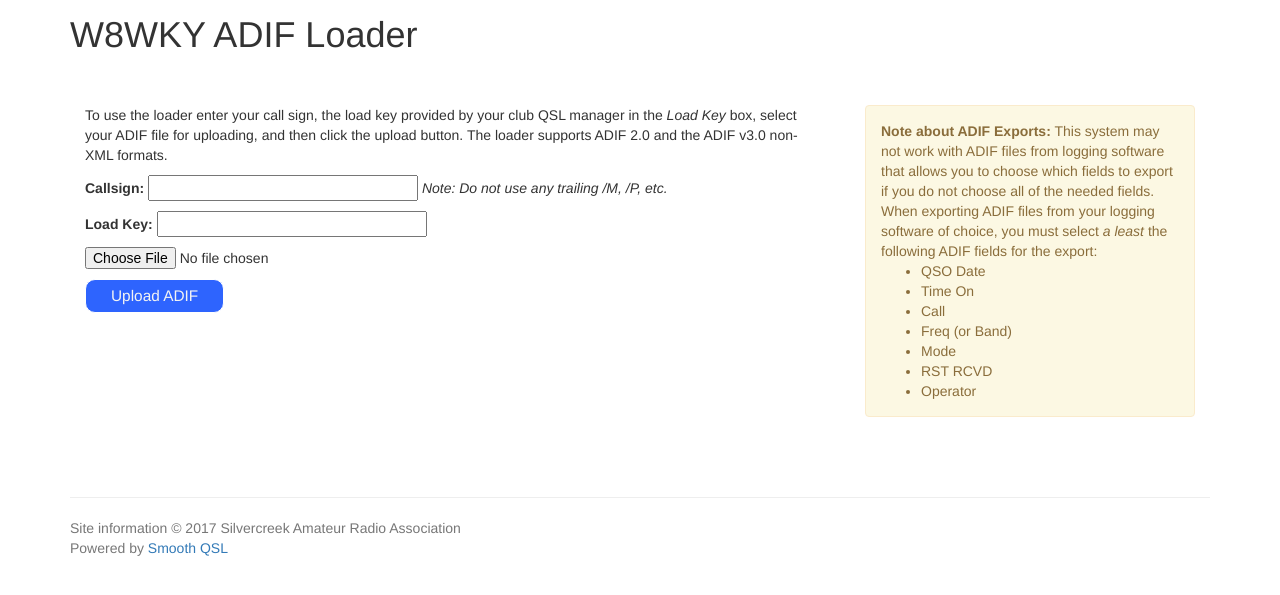
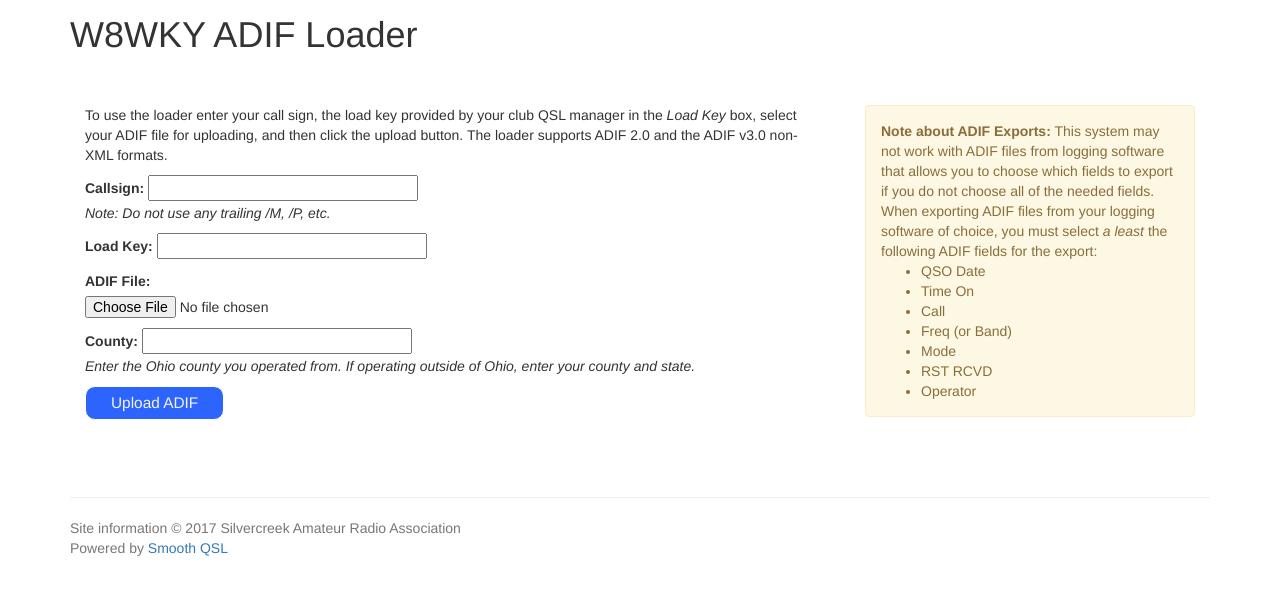
Before and after one commit to jxmx/smooth-qsl, a PHP site: page /load/index.php in a window 1280 px wide. Shown: the part 55-650 px from the top of the page. Run offline with PHP 8.4, Linux system fonts and the light colour scheme.

Commit message:
add support for uploading operating county

```diff
--- a/load/index.php
+++ b/load/index.php
@@ -59,10 +59,32 @@ limitations under the License.
 						uploading, and then click the upload button. The loader supports ADIF 2.0
 						and the ADIF v3.0 non-XML formats.</p>
 						<form method="post" action="qsladifloader.php" enctype="multipart/form-data">
-						<p><b>Callsign:</b> <input type="text" size="30" name="csign" /> <i>Note: Do not use any trailing /M, /P, etc.</i></p>
-						<p><b>Load Key:</b> <input type="text" size="30" name="loadkey" /></p>
-						<p><input type="file" name="adiffile" id="adiffile" /></p>
-						<p><input type="submit" value="Upload ADIF" name="submit" id="submit"></p>
+
+							<p>
+							<label>Callsign:</label>
+							<input type="text" size="30" name="csign" /><br>
+							<i>Note: Do not use any trailing /M, /P, etc.</i>
+							</p>
+
+							<p>
+							<label>Load Key:</label>
+							<input type="text" size="30" name="loadkey" />
+							</p>
+
+							<p>
+							<label>ADIF File:</label>
+							<input type="file" name="adiffile" id="adiffile" />
+							</p>
+
+							<p>
+							<label>County:</label>
+							<input type="text" size="30" name="county" /><br/>
+							<i>Enter the Ohio county you operated from. If operating outside of Ohio, enter your county and state.</i>
+							</p>
+
+							<p>
+							<input type="submit" value="Upload ADIF" name="submit" id="submit">
+							</p>
 						</form>
 					</div>
 				</div>
--- a/load/qsladifloadcommit.php
+++ b/load/qsladifloadcommit.php
@@ -128,7 +128,7 @@ list($logid) = $res->fetch_row();
 # insert the actual transaction
 $vals = base64_decode($transdata);
 $vals = preg_replace("/\)/",",$logid)",$vals);
-$sql = sprintf("INSERT INTO qsos (callsign,band,freq,rstrcvd,qsodate,timeon,operator,station,mode,logid) VALUES %s",
+$sql = sprintf("INSERT INTO qsos (callsign,band,freq,rstrcvd,qsodate,timeon,operator,station,mode,county,logid) VALUES %s",
 	$vals);
 if( $conn->query($sql) === false ){
 	printf("<p class=\"lead\">Could not write the QSOs to the DB. Transaction
```
Also changed, not shown: load/qsladifloader.php (+10 -3 lines).
